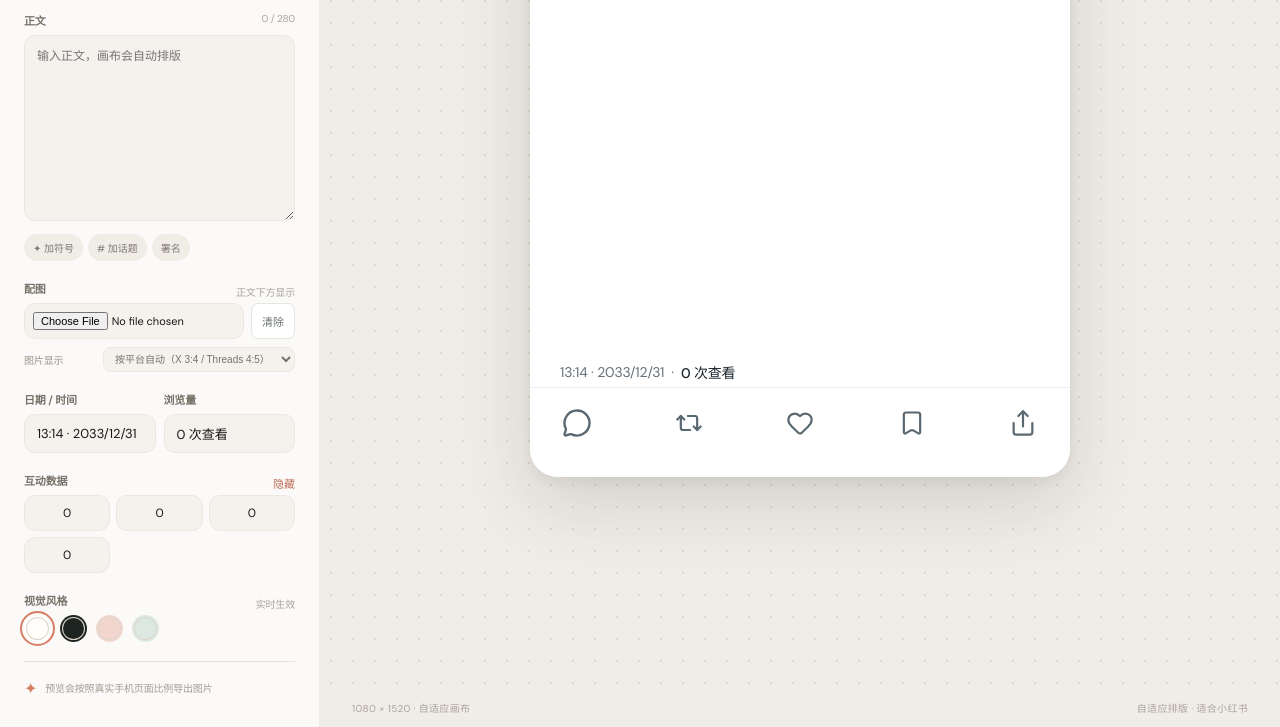
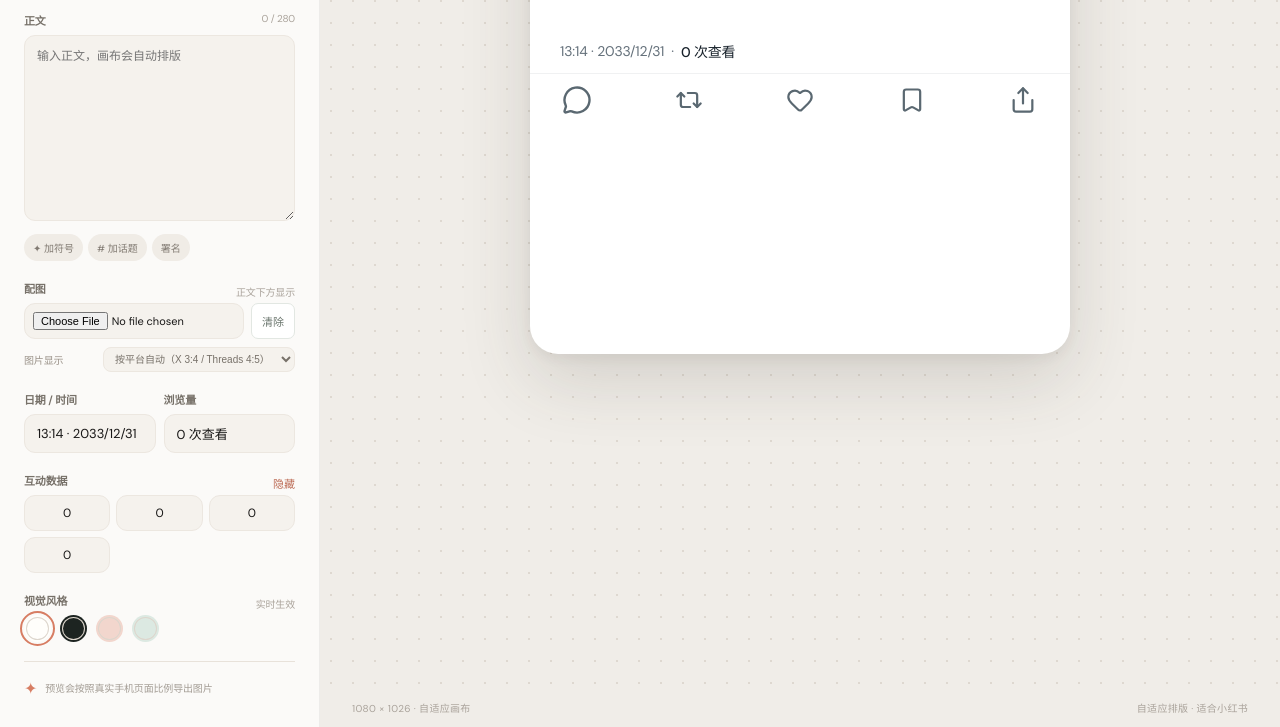
Before and after one commit to Convallaria01x/post-studio-simulator, a plain HTML site: page outputs/index.html in a window 1280 px wide. Shown: the part 622-1349 px from the top of the page. Drawn offline with nearby package versions, Linux system fonts and the light colour scheme.

Commit message:
Use natural content flow for both post templates

```diff
--- a/outputs/app.js
+++ b/outputs/app.js
@@ -46,24 +46,21 @@ function fitCanvas() {
   if (!width) return;
   card.style.height = '';
   card.style.aspectRatio = '3 / 4';
-  const activeCopy = state.platform === 'x' ? $('previewContentX').parentElement : $('previewContentT').parentElement;
-  const bottomReserve = state.platform === 'x' ? 300 : 180;
-  const baseHeight = width * (state.platform === 'x' ? 1438 / 1080 : 2533 / 1220);
-  let contentHeight = activeCopy.scrollHeight + bottomReserve;
-  if (state.platform === 'threads') {
-    const screen = $('threadsScreen');
-    const cardTop = card.getBoundingClientRect().top;
-    const dynamics = screen.querySelector('.thread-dynamics');
-    if (dynamics) {
-      const dynamicsBottom = dynamics.getBoundingClientRect().bottom - cardTop;
-      contentHeight = dynamicsBottom + bottomReserve;
-    }
-  }
-  const targetHeight = Math.max(baseHeight, contentHeight);
+  const screen = state.platform === 'x' ? $('xScreen') : $('threadsScreen');
+  const cardTop = card.getBoundingClientRect().top;
+  const lastFlowItem = Array.from(screen.children)
+    .filter((element) => getComputedStyle(element).display !== 'none')
+    .pop();
+  const flowBottom = lastFlowItem
+    ? lastFlowItem.getBoundingClientRect().bottom - cardTop
+    : width * 0.8;
+  const bottomReserve = state.platform === 'x' ? 24 : 28;
+  const minimumHeight = width * (state.platform === 'x' ? 0.95 : 0.9);
+  const targetHeight = Math.max(minimumHeight, flowBottom + bottomReserve);
   card.style.aspectRatio = 'auto';
   card.style.height = Math.ceil(targetHeight) + 'px';
-  const exportHeight = Math.round(targetHeight * 1080 / width);
   const exportWidth = state.platform === 'x' ? 1080 : 1220;
+  const exportHeight = Math.round(targetHeight * exportWidth / width);
   $('dimensionLabel').textContent = exportWidth + ' × ' + exportHeight + ' · 自适应画布';
 }
 
--- a/outputs/styles.css
+++ b/outputs/styles.css
@@ -160,3 +160,17 @@ input,textarea{border:1px solid #ece7e0;border-radius:11px;background:#f5f2ed;co
 .threads-screen .thread-actions{margin-top:0}
 .threads-screen .thread-divider{width:100%}
 .threads-screen .thread-dynamics{margin-bottom:0}
+
+/* Both templates use a natural content flow. The card height is measured by
+   JavaScript, so fixed/absolute content positioning only creates fake gaps. */
+.x-screen{display:flex;flex-direction:column;height:auto!important;min-height:0;overflow:visible}
+.x-screen .x-header,
+.x-screen .x-profile,
+.x-screen .x-copy,
+.x-screen .x-meta,
+.x-screen .x-actions{flex:0 0 auto}
+.x-screen .x-copy{height:auto!important;min-height:0!important;overflow:visible}
+.x-screen .x-meta{position:static;min-height:0;margin-top:12px;padding-top:0}
+.x-screen .x-actions{position:static;min-height:0;margin-top:12px;padding-bottom:18px}
+.threads-screen{height:auto!important;min-height:0;overflow:visible}
+.phone-card{overflow:hidden}
```
